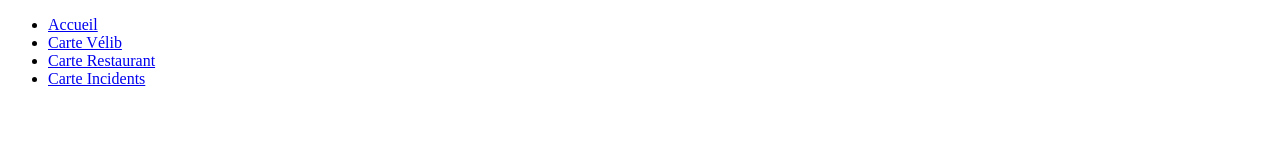
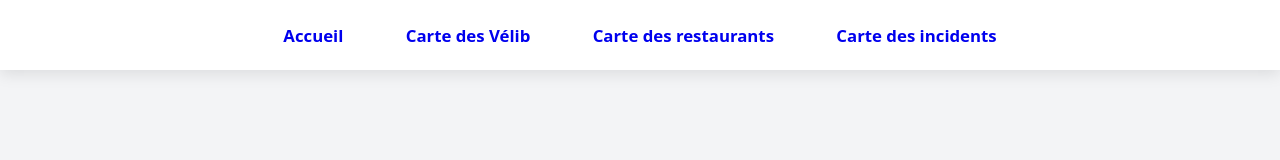
Before and after one commit to HermannT88/projet_application_repartie, a website with bundled scripts: page html/velib.html in a window 1280 px wide. Built offline with nearby package versions, Linux system fonts and the light colour scheme; no server answers.

Commit message:
Bar de navigation

```diff
--- a/css/style.css
+++ b/css/style.css
@@ -1,4 +1,49 @@
 #map {
     height: 600px;
-    width: 800px;
+    width: 100%;
 }
+
+/* =========================================
+   STYLE DE LA BARRE DE NAVIGATION
+========================================= */
+
+.main-nav {
+    background-color: #ffffff;
+    box-shadow: 0 4px 15px rgba(0, 0, 0, 0.1);
+    padding: 0 2rem;
+    position: sticky;
+    top: 0;
+    z-index: 9999;
+}
+
+.main-nav ul {
+    display: flex;
+    justify-content: center;
+    align-items: center;
+    list-style-type: none;
+    margin: 0;
+    padding: 0;
+    gap: 1.5rem;
+    height: 70px;
+    margin-bottom: 5px;
+}
+
+.main-nav a {
+    text-decoration: none;
+    font-weight: 600;
+    font-family: system-ui, -apple-system, sans-serif;
+    font-size: 1.05rem;
+    padding: 0.6rem 1.2rem;
+    border-radius: 8px;
+}
+
+.main-nav a:hover {
+    background-color: #2f3e5f;
+    color: #ffffff;
+}
+
+body {
+    margin: 0;
+    font-family: system-ui, -apple-system, sans-serif;
+    background-color: #f3f4f6;
+}
--- a/html/velib.html
+++ b/html/velib.html
@@ -23,7 +23,7 @@
     <nav-bar></nav-bar>
 
     <main>
-        <div id="map" style="height: 500px; width: 100%;"></div>
+        <div id="map"></div>
     </main>
 
 </body>
--- a/ts/component/NavBar.ts
+++ b/ts/component/NavBar.ts
@@ -4,9 +4,9 @@ class NavBar extends HTMLElement {
         <nav class="main-nav">
             <ul>
                 <li><a href="/index.html">Accueil</a></li>
-                <li><a href="/html/velib.html">Carte Vélib</a></li>
-                <li><a href="/html/carte-restaurant.html">Carte Restaurant</a></li>
-                <li><a href="/html/carte-incidents.html">Carte Incidents</a></li>
+                <li><a href="/html/velib.html">Carte des Vélib</a></li>
+                <li><a href="/html/carte-restaurant.html">Carte des restaurants</a></li>
+                <li><a href="/html/carte-incidents.html">Carte des incidents</a></li>
             </ul>
         </nav>
         `;
```
